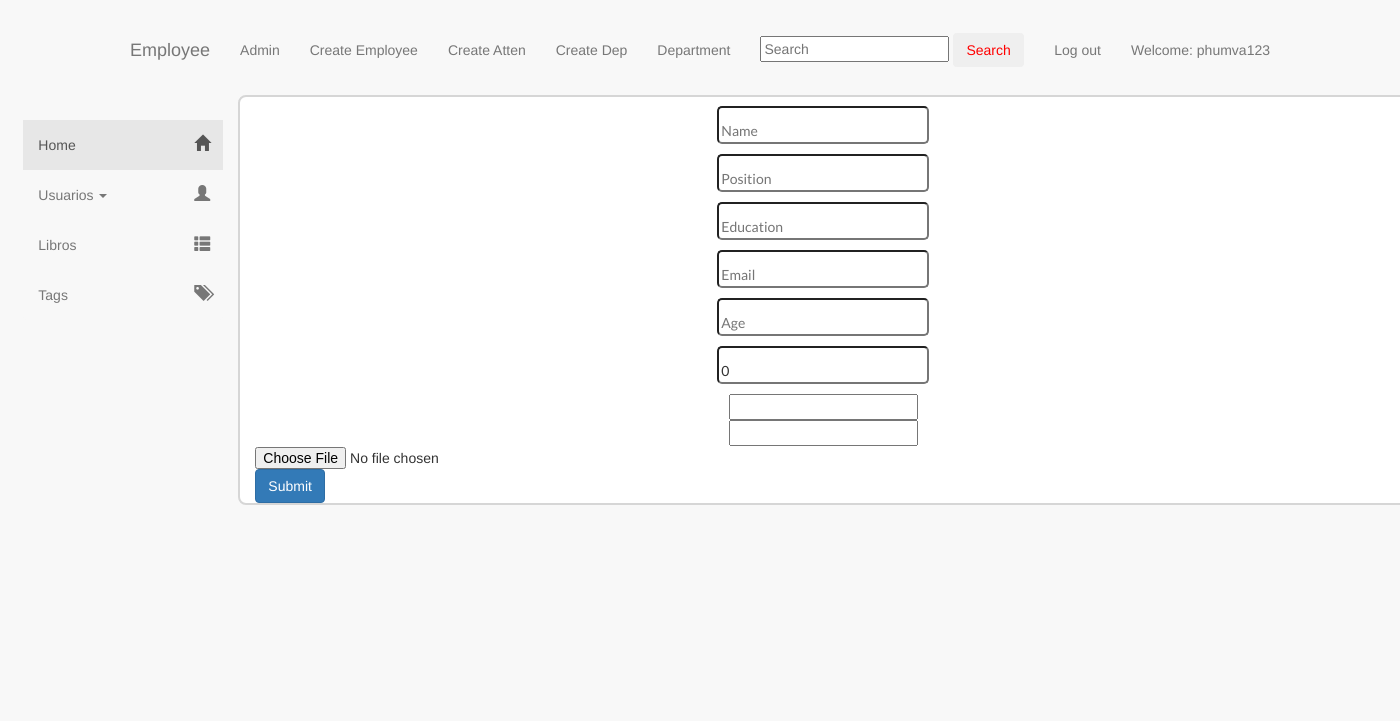
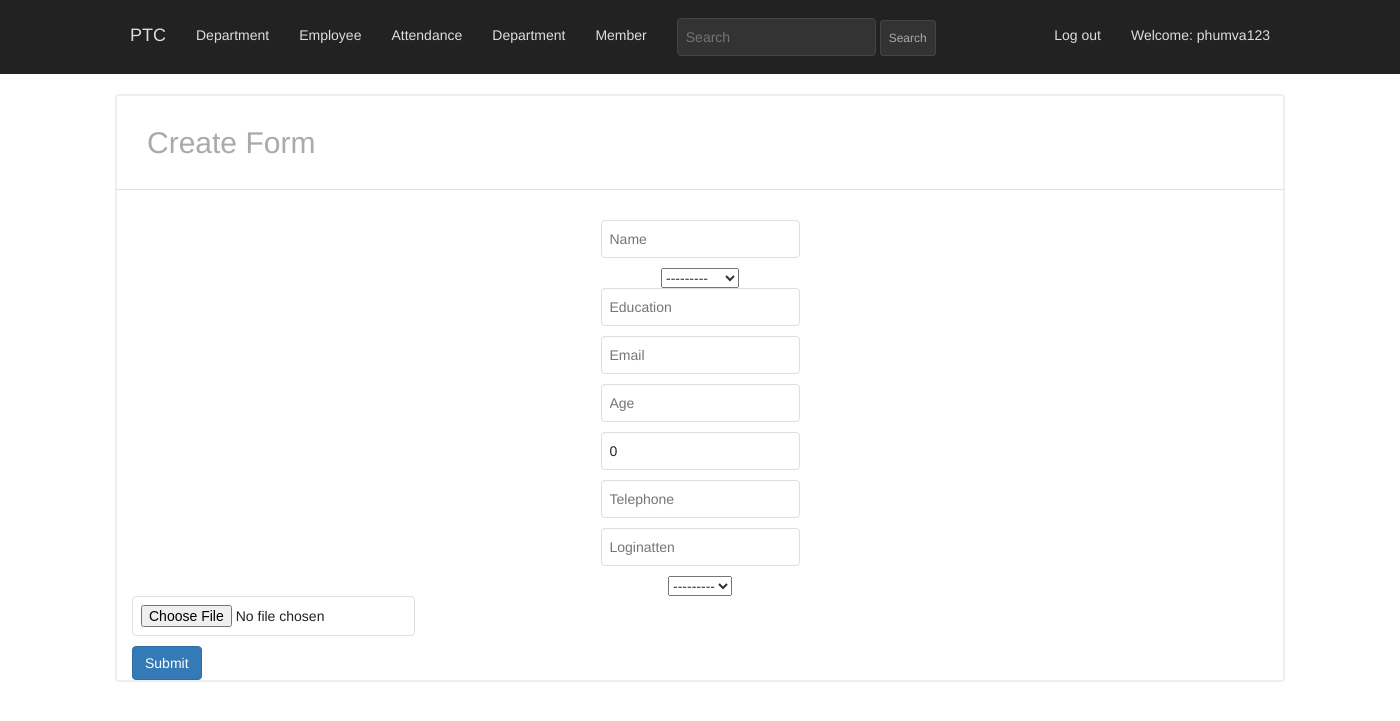
Before and after one commit to phumva12345/PunchTheClock, a Django app: page /basic_app/create/ in a window 1400 px wide. Shown: the top 721 px of the page. Run offline with Django 3.2, Linux system fonts and the light colour scheme; a user stored in the database is signed in; data comes from the database, SQL or seed files in the repository; both versions use the stored data as it was after the commit; some libraries are stand-ins or nearby versions.

Commit message:
may27sadasdd

```diff
--- a/advcbv2/advcbv/settings.py
+++ b/advcbv2/advcbv/settings.py
@@ -41,6 +41,7 @@ INSTALLED_APPS = [
     'django.contrib.staticfiles',
     'basic_app',
     'rest_framework',
+    'django.contrib.humanize'
 ]
 
 MIDDLEWARE = [
@@ -130,4 +131,5 @@ STATICFILES_DIRS = [
 MEDIA_ROOT = MEDIA_DIR
 MEDIA_URL = '/media/'
 
+LOGIN_URL = '/'
 LOGIN_REDIRECT_URL = '/'
--- a/advcbv2/basic_app/forms.py
+++ b/advcbv2/basic_app/forms.py
@@ -11,10 +11,12 @@ class EmployeeCreateViewModel(forms.ModelForm):
             'name': forms.TextInput(attrs={'class': 'textinputclass','placeholder': 'Name' }),
             'age': forms.NumberInput(attrs={'class': 'textinputclass','placeholder': 'Age' }),
             'email': forms.EmailInput(attrs={'class': 'textinputclass','placeholder': 'Email' }),
-            'education': forms.TextInput(attrs={'class': 'textinputclass','placeholder': 'Position' }),
+            'telephone': forms.TextInput(attrs={'class': 'textinputclass','placeholder': 'Telephone' }),
+
             'salary': forms.NumberInput(attrs={'class': 'textinputclass','placeholder': 'Salary' }),
             'position': forms.TextInput(attrs={'class': 'textinputclass','placeholder': 'Education' }),
-            'depname': forms.MultipleHiddenInput(attrs={'class': 'textinputclass','placeholder': 'Education' }),
+            'loginatten': forms.TextInput(attrs={'class': 'textinputclass','placeholder': 'Loginatten' }),
+            #'depname': forms.ModelChoiceField(queryset=Color.objects.all()attrs={'class': 'textinputclass','placeholder': 'Education' }),
             'profile_picture': forms.FileInput(attrs={'class': 'fileinputclass' }),
 
 
--- a/advcbv2/basic_app/templates/basic_app/basic_app_base.html
+++ b/advcbv2/basic_app/templates/basic_app/basic_app_base.html
@@ -58,15 +58,15 @@
 
 
         <ul class="nav navbar-nav ">
-          <li><a class="navbar-brand" href="{% url 'basic_app:list' %}">Employee</a></li>
-          <li><a class="navbar-link" href="{% url 'admin:index' %}">Admin</a></li>
-          <li><a class="navbar-link" href="{% url 'basic_app:create' %}">Create Employee</a></li>
-          <li><a class="navbar-link" href="{% url 'basic_app:createatt' %}">Create Atten</a></li>
-          <li><a class="navbar-link" href="{% url 'basic_app:createdep' %}">Create Dep</a></li>
+          <li><a class="navbar-brand" href="{% url 'basic_app:list' %}">PTC</a></li>
           <li><a class="navbar-link" href="{% url 'basic_app:dlist' %}">Department</a></li>
+          <li><a class="navbar-link" href="{% url 'basic_app:create' %}">Employee</a></li>
+          <li><a class="navbar-link" href="{% url 'basic_app:createatt' %}">Attendance</a></li>
+          <li><a class="navbar-link" href="{% url 'basic_app:createdep' %}">Department</a></li>
+          <li><a class="navbar-link" href="{% url 'basic_app:signup' %}">Member</a></li>
             <form method="GET" action="{% url 'basic_app:search_detail' %}" class="navbar-form pull-right">
             <input type="text" id="searchBox" class="input-medium search-query" name="q" placeholder="Search">
-            <input type="submit" class="btn" value="Search" >
+            <input type="submit" class="btn btn-primary btn-sm" value="Search" >
             </form>
           </ul>
           <ul class="nav navbar-nav navbar-right">
@@ -86,42 +86,10 @@
 
 
     </nav>
-    <div class="row">
-      <div class="col-sm-2">
-          <nav class="navbar navbar-default sidebar pull-right" role="navigation">
-          <div class="container-fluid">
-          <div class="navbar-header">
-            <button type="button" class="navbar-toggle" data-toggle="collapse" data-target="#bs-sidebar-navbar-collapse-1">
-              <span class="sr-only">Toggle navigation</span>
-              <span class="icon-bar"></span>
-              <span class="icon-bar"></span>
-              <span class="icon-bar"></span>
-            </button>
-          </div>
-          <div class="collapse navbar-collapse" id="bs-sidebar-navbar-collapse-1">
-            <ul class="nav navbar-nav">
-              <li class="active"><a href="#">Home<span style="font-size:16px;" class="pull-right hidden-xs showopacity glyphicon glyphicon-home"></span></a></li>
-              <li class="dropdown">
-                <a href="#" class="dropdown-toggle" data-toggle="dropdown">Usuarios <span class="caret"></span><span style="font-size:16px;" class="pull-right hidden-xs showopacity glyphicon glyphicon-user"></span></a>
-                <ul class="dropdown-menu forAnimate" role="menu">
-                  <li><a href="#">Crear</a></li>
-                  <li><a href="#">Modificar</a></li>
-                  <li><a href="#">Reportar</a></li>
-                  <li class="divider"></li>
-                  <li><a href="#">Separated link</a></li>
-                  <li class="divider"></li>
-                  <li><a href="#">Informes</a></li>
-                </ul>
-              </li>
-              <li ><a href="#">Libros<span style="font-size:16px;" class="pull-right hidden-xs showopacity glyphicon glyphicon-th-list"></span></a></li>
-              <li ><a href="#">Tags<span style="font-size:16px;" class="pull-right hidden-xs showopacity glyphicon glyphicon-tags"></span></a></li>
-              </ul>
-            </div>
-          </div>
-        </nav>
 
-</div>
-<div class="col-sm-8">
+
+
+<div class="col-sm-12">
     <div class="container bgjumbotron">
       {% block body_block %}
 
--- a/advcbv2/basic_app/templates/basic_app/department_detail.html
+++ b/advcbv2/basic_app/templates/basic_app/department_detail.html
@@ -1,6 +1,5 @@
 {% extends "basic_app/basic_app_base.html" %}
 {% block body_block %}
-
 
     {% for department in department_salary %}
     <tr>
@@ -13,7 +12,7 @@
 
 
 
-
+      <p><a class='btn btn-warning' href="{% url 'basic_app:deletedep' pk=department_details.pk %}">Delete</a></p>
       {% for student in department_details.depatments.all %}
         <p>{{student.name}} </p>
       {% endfor %}
--- a/advcbv2/basic_app/templates/basic_app/employee_form.html
+++ b/advcbv2/basic_app/templates/basic_app/employee_form.html
@@ -1,6 +1,13 @@
 {% extends "basic_app/basic_app_base.html" %}
 
 {% block body_block %}
+<div class="row box_header">
+  <div class="col-md-12">
+    <h2>Create Form</h2>
+  </div>
+</div>
+
+<div class="box_body"></div>
   <form enctype="multipart/form-data" method="POST">
     {% csrf_token %}
     {% for f in form %}
@@ -13,6 +20,6 @@
     <input type="submit" class='btn btn-primary' value="Submit">
 
   </form>
-
+</div>
 
 {% endblock %}
--- a/advcbv2/basic_app/urls.py
+++ b/advcbv2/basic_app/urls.py
@@ -6,10 +6,12 @@ app_name = 'basic_app'
 
 urlpatterns = [
     url(r'^$',views.EmployeeListView.as_view(),name='list'),
+    url(r'^signup/$', views.signup, name='signup'),
     url(r'^(?P<pk>\d+)/$',views.EmployeeDetailView.as_view(),name='detail'),
     url(r'^create/$',views.EmployeeCreateView.as_view(),name='create'),
     url(r'^update/(?P<pk>\d+)/$',views.EmployeeUpdateView.as_view(),name='update'),
     url(r'^delete/(?P<pk>\d+)/$',views.EmployeeDeleteView.as_view(),name='delete'),
+    url(r'^deletedep/(?P<pk>\d+)/$',views.DepartmentDeleteView.as_view(),name='deletedep'),
     url(r'^accounts/login/$', vviews.login, name='login'),
     url(r'^accounts/logout/$', vviews.logout, name='logout', kwargs={'next_page': '/'}),
     url(r'^search/$',views.EmployeeSearchListView.as_view(),name='search_detail'),
--- a/advcbv2/basic_app/views.py
+++ b/advcbv2/basic_app/views.py
@@ -1,4 +1,4 @@
-from django.shortcuts import render
+from django.shortcuts import render,redirect
 from django.core.urlresolvers import reverse_lazy
 from django.http import HttpResponse
 from django.views.generic import (View,TemplateView,
@@ -18,6 +18,14 @@ from rest_framework.response import Response
 from rest_framework import status
 from .serializers import AttendanceSerializer
 from django.utils import timezone
+from rest_framework.parsers import MultiPartParser, JSONParser
+from django.contrib.auth import login, authenticate
+from django.contrib.auth.forms import UserCreationForm
+from datetime import datetime
+
+import base64
+from django.core.files.base import ContentFile
+
 # Create your views here.
 
 # Original Function View:
@@ -43,6 +51,22 @@ def index(request):
         'index.html',
         context={'num_books':num_books,},
     )
+
+
+def signup(request):
+    if request.method == 'POST':
+        form = UserCreationForm(request.POST)
+        if form.is_valid():
+            form.save()
+            username = form.cleaned_data.get('username')
+            raw_password = form.cleaned_data.get('password1')
+            user = authenticate(username=username, password=raw_password)
+
+            return redirect('/')
+    else:
+        form = UserCreationForm()
+
+    return render(request, 'basic_app/signup.html', {'form': form})
 class IndexView(TemplateView):
     # Just set this Class Object Attribute to the template page.
     # template_name = 'app_name/site.html'
@@ -53,7 +77,7 @@ class IndexView(TemplateView):
         context['injectme'] = model.objects.all().count()
         return context
 
-class EmployeeListView(ListView):
+class EmployeeListView(LoginRequiredMixin,ListView):
     # If you don't pass in this attribute,
     # Django will auto create a context name
     # for you with object_list!
@@ -67,10 +91,12 @@ class EmployeeListView(ListView):
     # def get_total(self):
     #     pass
 
-class DepartmentListView(ListView):
+class DepartmentListView(LoginRequiredMixin,ListView):
+
     model = models.Department
     paginate_by =10
     template_name = 'basic_app/department_list.html'
+
     def get_context_data(self,**kwargs):
         # 1. Get list of all departments
         # 2. Query employees in each department
@@ -108,7 +134,7 @@ class DepartmentListView(ListView):
         print('getting results')
         print(results)
         return context
-class EmployeeSearchListView(ListView):
+class EmployeeSearchListView(LoginRequiredMixin,ListView):
 
     context_object_name = 'searchde'
 
@@ -143,13 +169,20 @@ class EmployeeSearchListView(ListView):
             object_list = self.model.objects.all()
         return object_list
 
-class EmployeeDetailView(DetailView):
+class EmployeeDetailView(LoginRequiredMixin,DetailView):
     context_object_name = 'employee_details'
     model = models.Employee
     template_name = 'basic_app/employee_detail.html'
+    def get_context_data(self,**kwargs):
+        context  = super().get_context_data(**kwargs)
+        attendancemodal = models.Attendance
+        attendanceResults = attendancemodal.objects.all()
+        context['late_time'] = datetime.strptime('8:00', '%H:%M')
+        # context=['late_time':,'checktime':]
+        return context
 
 
-class DepartmentDetailView(DetailView):
+class DepartmentDetailView(LoginRequiredMixin,DetailView):
     context_object_name = 'department_details'
     model = models.Department
     template_name = 'basic_app/department_detail.html'
@@ -195,7 +228,7 @@ class DepartmentDetailView(DetailView):
         print('getting results')
         print(results)
         return context
-class EmployeeCreateView(CreateView):
+class EmployeeCreateView(LoginRequiredMixin,CreateView):
     form_class= EmployeeCreateViewModel
 
 
@@ -204,21 +237,26 @@ class EmployeeCreateView(CreateView):
 
 
 
-class EmployeeUpdateView(UpdateView):
+class EmployeeUpdateView(LoginRequiredMixin,UpdateView):
     fields = ("name","position","salary")
     model = models.Employee
     template_name = 'basic_app/employee_form.html'
 
-class EmployeeDeleteView(DeleteView):
+class EmployeeDeleteView(LoginRequiredMixin,DeleteView):
     model = models.Employee
     success_url = reverse_lazy("basic_app:list")
 
-class AttendanceCreateView(CreateView):
+
+class DepartmentDeleteView(LoginRequiredMixin,DeleteView):
+    model = models.Department
+    success_url = reverse_lazy("basic_app:dlist")
+
+class AttendanceCreateView(LoginRequiredMixin,CreateView):
     fields = ("employee","time","attendance_pic")
     model = models.Attendance
     template_name = 'basic_app/employee_form.html'
 
-class DepartmentCreateView(CreateView):
+class DepartmentCreateView(LoginRequiredMixin,CreateView):
     fields =("dep","namedep")
     model = models.Department
     template_name = 'basic_app/employee_form.html'
@@ -226,19 +264,30 @@ class DepartmentCreateView(CreateView):
 
 
 class AttendanceList(APIView):
+
+    queryset = models.Attendance.objects.all()
+    # serializer_class = AttendanceSerializer
+    # parser_classes = (MultiPartParser, JSONParser)
     def get(self,request):
         model = models.Attendance
         attendances = model.objects.all()
         serializer = AttendanceSerializer(attendances, many = True)
         return Response(serializer.data)
 
-    def post(self,request):
+    def post(self,request,format=None):
+
         now = timezone.now()
+        # print(request.data)
         serializer = AttendanceSerializer(data=request.data)
-        serializer.is_valid(raise_exception=True)
+        print('test')
+        print(serializer)
+        # serializer.is_valid(raise_exception=True)
+        print("before check is valid")
+        # print(serializer.attendance_pic)
+
         if serializer.is_valid():
             serializer.save(time=now)
-            # print (serializer.validated_data)
+            print('check is valid')
             # emp = serializer.validated_data.get("employee")
             # obj = models.Attendance.objects.create(time=now, employee=emp)
             return Response("Success", status=status.HTTP_201_CREATED)
--- a/advcbv2/static/css/mystyle.css
+++ b/advcbv2/static/css/mystyle.css
@@ -20,6 +20,31 @@ th {
 .hell{
   font-size: 500px;
 }
+
+input, textarea {
+  border: 1px solid #dedede;
+  padding: 8px;
+  margin-bottom: 10px;
+  color: #222;
+  border-radius: 4px;
+  outline: none !important;
+}
+
+.box_header {
+  padding: 30px 15px;
+  border-bottom: 1px solid #dedede;
+}
+
+.box_header h2 {
+  margin: 0;
+  color: #aaa;
+  font-weight: 300;
+}
+
+.employeeList {
+  padding: 15px 0;
+}
+
 
 body {
   background-color: #1b1c1d;
@@ -45,9 +70,25 @@ body {
   border-color: #1b1c1d;
   color: red;
 }
-.navbar{
-  margin-top:25px;
+.navbar.navbar-static-top {
+  background-color: #222;
   border:none;
+  padding-top: 10px;
+}
+.navbar a {
+  color: #dedede !important;
+}
+.navbar input {
+  background: #333;
+  border-color: #444;
+}
+.nav .btn {
+  padding: 8px;
+  color: #aaa !important;
+}
+
+.box_body {
+  padding: 15px;
 }
 .introhome{
   font-family: Lato,'Helvetica Neue',Arial,Helvetica,sans-serif;
@@ -74,6 +115,7 @@ body {
 }
 .butsize{
   font-size: 20px;
+  margin-top: 20px;
 }
 
 
@@ -102,7 +144,8 @@ body {
 }
 
 .profile_img{
-  border: 3px ridge #F8F8F8;
+  /*border: 3px ridge #F8F8F8;*/
+  border-radius: 999em;
 }
 
 .namedetail{
@@ -132,7 +175,7 @@ body {
 }
 
 body#page2{
-  background-color:#F8F8F8;
+  background-color:#fff;
 }
 
 
@@ -189,21 +232,11 @@ color: #e24040;
     visibility: visible;
 }
 
-
-.textinputclass{
-  border-radius: 5px;
-  margin-bottom: 10px;
-  padding-right: 50px;
-  padding-top: 13px;
-  font-family: Lato,'Helvetica Neue',Arial,Helvetica,sans-serif;
-
-}
-
 .bgjumbotron {
   background-color: #fff;
-  border:2px solid #d6d6d6;
-  padding-top: 9px;
-  border-radius: .8rem;
+  /*padding:30px;*/
+  border:2px solid #eee;
+  border-radius: 4px;
 
 }
 .bgjumbotron2 {
@@ -358,7 +391,7 @@ color: #e24040;
 
 .salaryfont {
   font-size: 18px;
-  color: #D42A16;
+  color: #5cb85c;
   font-family: Lato,'Helvetica Neue',Arial,Helvetica,sans-serif;
 }
 .salaryfont2 {
```
Also changed, not shown: advcbv2/basic_app/models.py (+13 -5 lines), advcbv2/basic_app/serializers.py (+18 -15 lines), advcbv2/basic_app/templates/basic_app/department_list.html (+12 -7 lines), advcbv2/basic_app/templates/basic_app/employee_detail.html (+40 -10 lines), advcbv2/basic_app/templates/basic_app/employee_list.html (+14 -11 lines), advcbv2/basic_app/templates/registration/login.html (+54 -6 lines), advcbv2/templates/index.html (+5 -9 lines), advcbv2/db.sqlite3.
